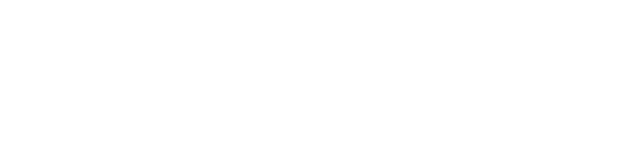
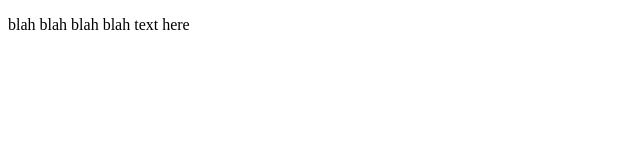
Before and after one commit to clairetrainor/htmlsandcss, a plain HTML site: page mainPage.html in a window 1280 px wide. Shown: the whole page, without its empty margins (0-640 px from the left). Drawn offline with Linux system fonts and the light colour scheme.

Commit message:
added descriptive code to main page

```diff
--- a/mainPage.html
+++ b/mainPage.html
@@ -6,6 +6,6 @@
     <title>My Doc</title>
 </head>
 <body>
-
+    <p>blah blah blah blah text here</p>
 </body>
 </html>
```
